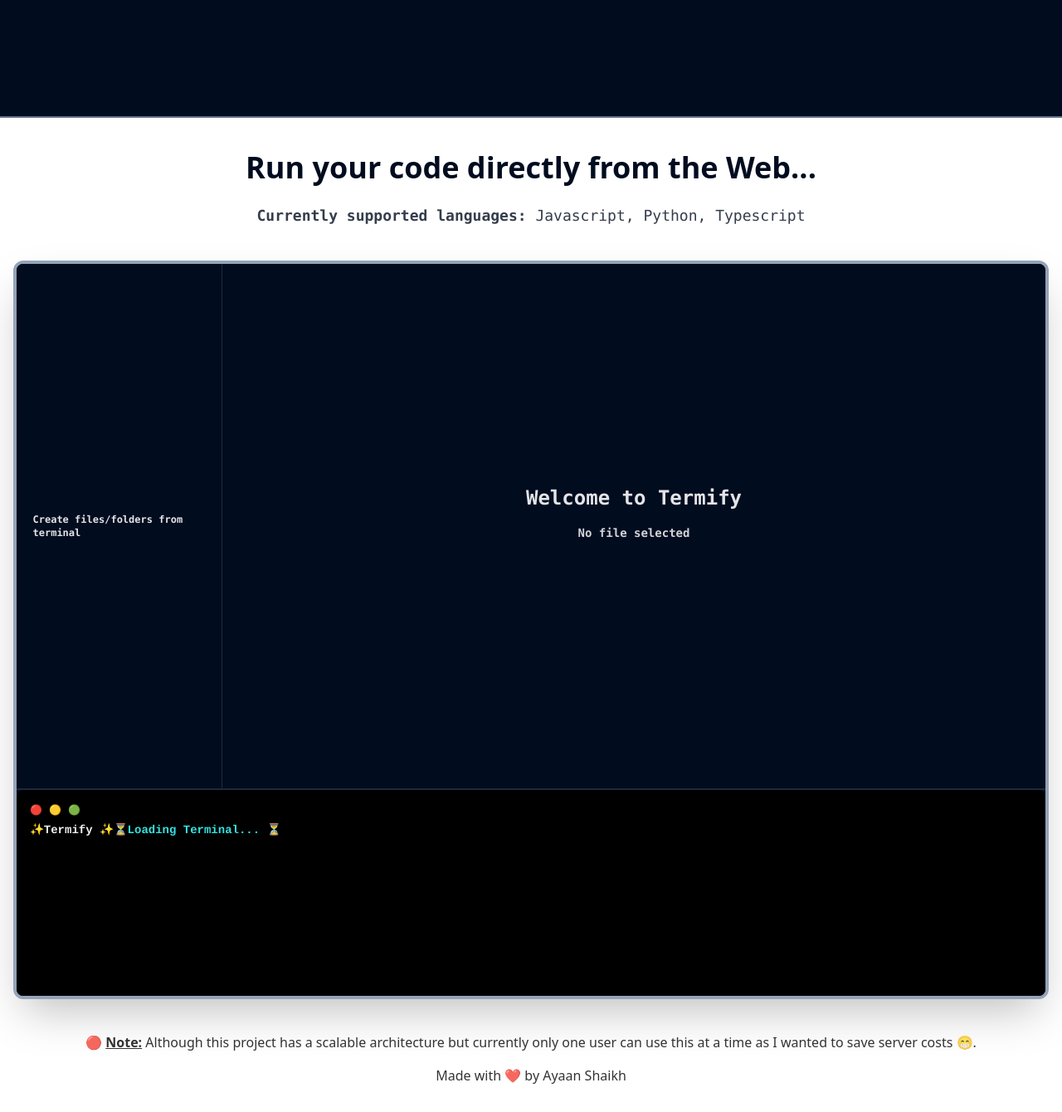
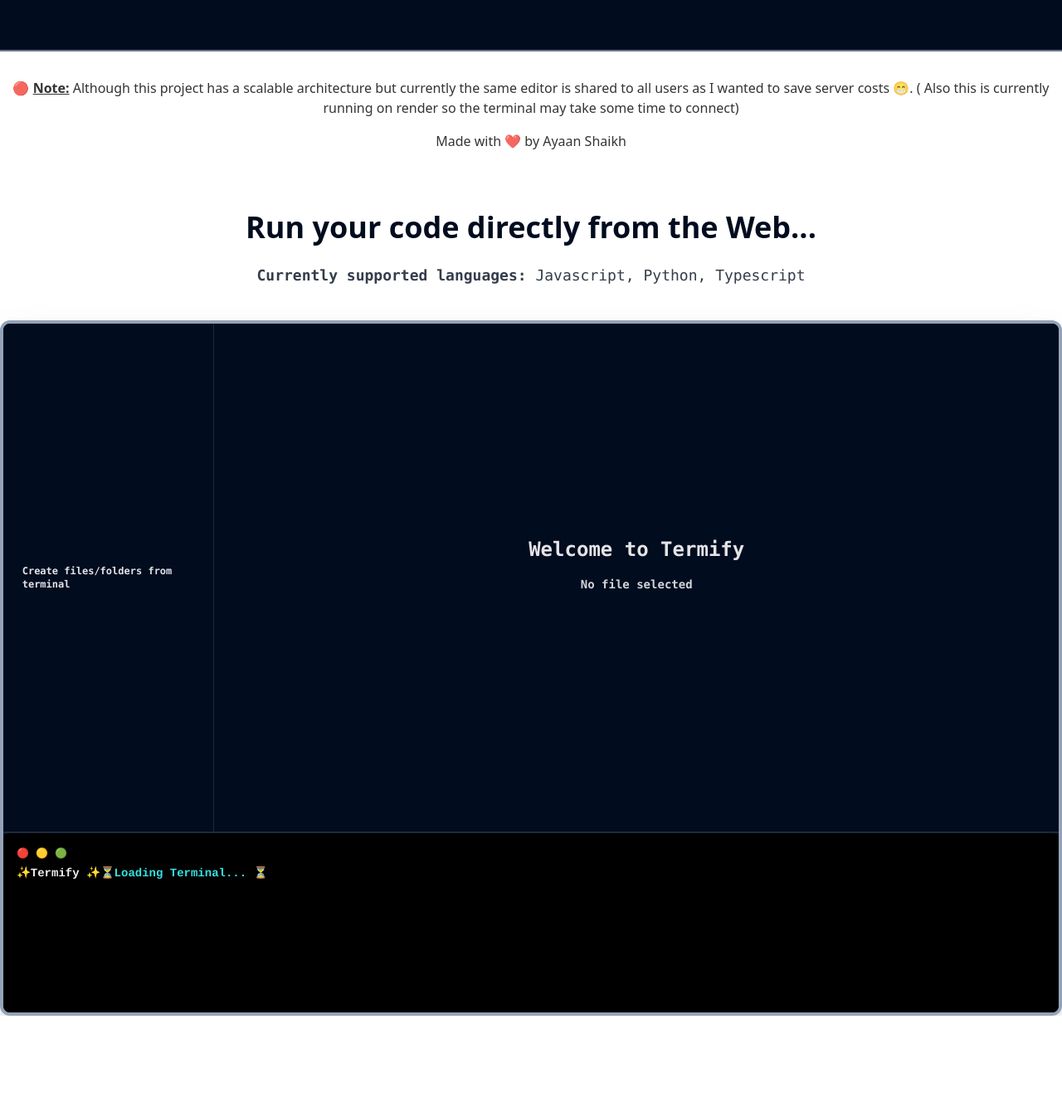
Before and after one commit to IamAyaanSk/termify-frontend, a React (Vite) app: page / in a window 1280 px wide. Shown: the part 738-2078 px from the top of the page at 83% size. After the commit the page ends 1962 px from the top, so only its background shows below. Built offline with nearby package versions, Linux system fonts and the light colour scheme; no server answers.

Commit message:
fix: better and consistent ux

```diff
--- a/src/App.tsx
+++ b/src/App.tsx
@@ -95,7 +95,7 @@ function App() {
 
   return (
     <>
-      <section className="flex h-[110vh] items-center border-b-2 border-slate-500 bg-primary p-20">
+      <section className="flex h-screen items-center border-b-2 border-slate-500 bg-primary p-20">
         <div className=" flex max-w-2xl flex-col gap-8">
           <h1 className="w-full font-mono text-5xl font-semibold text-white sm:text-7xl lg:text-9xl">
             Termify<span className="animate-pulse">.</span>
@@ -111,8 +111,25 @@ function App() {
           </a>
         </div>
       </section>
+
+      <section className="space-y-4 py-8 text-center text-base text-black/80">
+        <p>
+          🔴 <span className="font-bold underline">Note:</span> Although this
+          project has a scalable architecture but currently the same editor is
+          shared to all users as I wanted to save server costs 😁. ( Also this
+          is currently running on render so the terminal may take some time to
+          connect)
+        </p>
+        <p>
+          Made with ❤️ by{' '}
+          <a className="hover:underline" href="https://github.com/IamAyaanSk">
+            Ayaan Shaikh
+          </a>
+        </p>
+      </section>
+
       <SocketContext.Provider value={socket}>
-        <section className="bg-white px-4 py-10">
+        <section className="bg-white pt-10">
           <div className="mx-auto mb-10 max-w-4xl space-y-6 text-center">
             <h2 className="text-4xl font-semibold text-primary">
               Run your code directly from the Web...
@@ -125,7 +142,7 @@ function App() {
             </p>
           </div>
           <div
-            className="mx-auto grid max-w-7xl grid-cols-5 grid-rows-editor overflow-hidden rounded-xl border-4 border-slate-400 bg-primary shadow-2xl"
+            className="grid w-full grid-cols-5 grid-rows-editor overflow-hidden rounded-xl border-4 border-slate-400 bg-primary shadow-2xl"
             id="playground"
           >
             <div className="col-span-1 border-r border-slate-800 bg-primary px-2 py-4 ">
@@ -136,18 +153,18 @@ function App() {
                   handleNodeClick={handleNodeClick}
                 />
               ) : (
-                <div className="mx-auto flex h-[600px] w-full max-w-52 flex-col items-center justify-center gap-4 bg-primary">
+                <div className="mx-auto flex h-[calc(100vh-220px)] w-full max-w-52 flex-col items-center justify-center gap-4 bg-primary">
                   <p className="font-mono text-xs font-bold text-zinc-200">
                     Create files/folders from terminal
                   </p>
                 </div>
               )}
             </div>
-            <div className="col-span-4 col-start-2 h-[600px]">
+            <div className="col-span-4 col-start-2 h-[calc(100vh-220px)]">
               {lastFileNode ? (
                 <CodeEditor node={lastFileNode} />
               ) : (
-                <div className="flex h-[600px] w-full flex-col items-center justify-center gap-4 bg-primary text-xl font-bold text-white">
+                <div className="flex h-[calc(100vh-220px)] w-full flex-col items-center justify-center gap-4 bg-primary text-xl font-bold text-white">
                   <h2 className="font-mono text-2xl font-bold text-zinc-200">
                     Welcome to Termify
                   </h2>
@@ -163,20 +180,6 @@ function App() {
           </div>
         </section>
       </SocketContext.Provider>
-
-      <footer className="space-y-4 pb-8 text-center text-base text-black/80">
-        <p>
-          🔴 <span className="font-bold underline">Note:</span> Although this
-          project has a scalable architecture but currently only one user can
-          use this at a time as I wanted to save server costs 😁.
-        </p>
-        <p>
-          Made with ❤️ by{' '}
-          <a className="hover:underline" href="https://github.com/IamAyaanSk">
-            Ayaan Shaikh
-          </a>
-        </p>
-      </footer>
     </>
   )
 }
--- a/src/components/CodeEditor.tsx
+++ b/src/components/CodeEditor.tsx
@@ -62,11 +62,11 @@ const CodeEditor = ({ node }: ICodeEditorProps) => {
     <>
       <div>
         <Editor
-          height="600px"
+          className="mt-[5px] h-[calc(100vh-225px)]"
           theme="vs-dark"
           path={node.path}
           loading={
-            <div className="bg-primary flex h-[600px] w-full flex-col items-center justify-center gap-4 text-xl font-bold text-white">
+            <div className="flex h-[600px] w-full flex-col items-center justify-center gap-4 bg-primary text-xl font-bold text-white">
               <h2 className="font-mono text-2xl font-bold text-zinc-200">
                 Setting things up...
               </h2>
--- a/src/components/SideBar/Tree.tsx
+++ b/src/components/SideBar/Tree.tsx
@@ -4,7 +4,7 @@ import TreeNode from './TreeNode'
 
 const Tree = ({ data, selectedNode, handleNodeClick }: ITreeProps) => {
   return (
-    <div className=" bg-primary h-full">
+    <div className=" h-full bg-primary">
       {data.map((node: IFileAndFolderDetails) => (
         <TreeNode
           key={node.path}
--- a/src/components/Terminal.tsx
+++ b/src/components/Terminal.tsx
@@ -14,7 +14,7 @@ const Terminal = () => {
     isRendered.current = true
 
     const terminal = new XTerminal({
-      rows: 12,
+      rows: 10,
       cols: 80,
       cursorBlink: true,
       fontSize: 14,
```
Also changed, not shown: package.json (+24 -19 lines), 1 other file (tests, documents, lock files or other folders).
